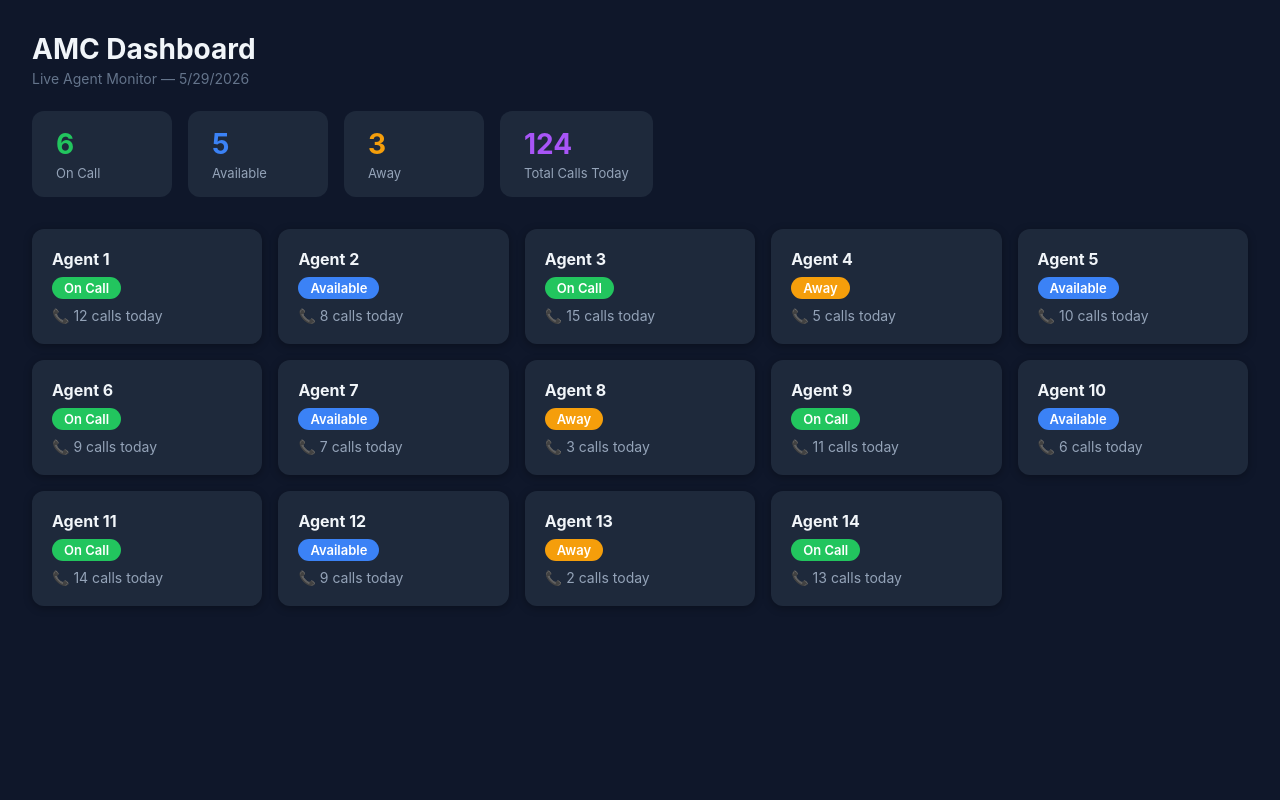
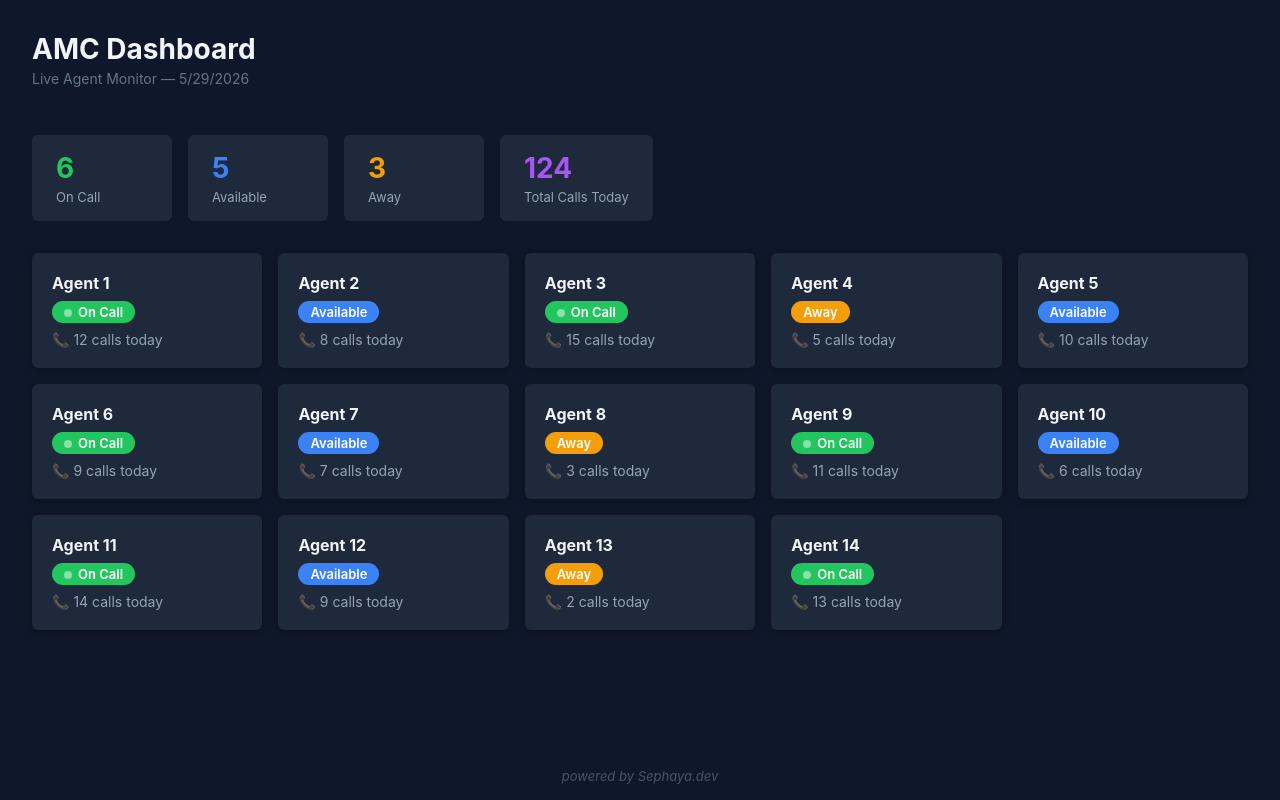
Before and after one commit to jdalmeria-tech/amccssci-dashboard, a React (Create React App) app: page / in a window 1280 px wide. Built offline with nearby package versions, Linux system fonts and the light colour scheme.

Commit message:
Session 3: blinking indicator, Sephaya branding, sticky footer, browser title

```diff
--- a/public/index.html
+++ b/public/index.html
@@ -7,7 +7,7 @@
     <meta name="theme-color" content="#000000" />
     <meta
       name="description"
-      content="Web site created using create-react-app"
+      content="AMC Dashboard"
     />
     <link rel="apple-touch-icon" href="%PUBLIC_URL%/logo192.png" />
     <!--
@@ -24,7 +24,7 @@
       work correctly both with client-side routing and a non-root public URL.
       Learn how to configure a non-root public URL by running `npm run build`.
     -->
-    <title>React App</title>
+    <title>AMC Dashboard</title>
   </head>
   <body>
     <noscript>You need to enable JavaScript to run this app.</noscript>
--- a/src/App.css
+++ b/src/App.css
@@ -12,6 +12,7 @@ body {
   background: #0f172a;
   min-height: 100vh;
   padding: 32px;
+  padding-bottom: 90px;
 }
 
 .dashboard-title {
@@ -35,7 +36,7 @@ body {
 
 .summary-card {
   background: #1e293b;
-  border-radius: 12px;
+  border-radius: 6px;
   padding: 16px 24px;
   min-width: 140px;
 }
@@ -56,3 +57,23 @@ body {
   grid-template-columns: repeat(auto-fill, minmax(200px, 1fr));
   gap: 16px;
 }
+
+.dashboard-header {
+  display: flex;
+  justify-content: space-between;
+  align-items: center;
+  margin-bottom: 24px;
+}
+
+.brand {
+  color: #475569;
+  font-size: 13px;
+  font-style: italic;
+  text-align: center;
+  padding: 16px;
+  position: fixed;
+  bottom: 0;
+  left: 0;
+  width: 100%;
+  background: #0f172a;
+}
--- a/src/App.js
+++ b/src/App.js
@@ -12,8 +12,12 @@ const summaryStats = (agents) => [
 function App() {
   return (
     <div className="dashboard">
-      <h1 className="dashboard-title">AMC Dashboard</h1>
-      <p className="dashboard-subtitle">Live Agent Monitor — {new Date().toLocaleDateString()}</p>
+      <div className="dashboard-header">
+        <div>
+          <h1 className="dashboard-title">AMC Dashboard</h1>
+          <p className="dashboard-subtitle">Live Agent Monitor — {new Date().toLocaleDateString()}</p>
+        </div>
+      </div>
 
       <div className="summary-bar">
         {summaryStats(agents).map(stat => (
@@ -27,6 +31,8 @@ function App() {
       <div className="agent-grid">
         {agents.map(agent => <AgentCard key={agent.id} agent={agent} />)}
       </div>
+
+      <div className="brand">powered by Sephaya.dev</div>
     </div>
   );
 }
--- a/src/components/AgentCard/AgentCard.css
+++ b/src/components/AgentCard/AgentCard.css
@@ -1,6 +1,6 @@
 .agent-card {
   background: #1e293b;
-  border-radius: 12px;
+  border-radius: 6px;
   padding: 20px;
   display: flex;
   flex-direction: column;
@@ -29,6 +29,21 @@
   font-size: 14px;
 }
 
+.blink-dot {
+  display: inline-block;
+  width: 8px;
+  height: 8px;
+  border-radius: 50%;
+  background: white;
+  margin-right: 6px;
+  animation: blink 1.2s infinite;
+}
+
+@keyframes blink {
+  0%, 100% { opacity: 1; }
+  40% { opacity: 0; }
+}
+
 .status-oncall {
   background: #22c55e;
 }
--- a/src/components/AgentCard/AgentCard.js
+++ b/src/components/AgentCard/AgentCard.js
@@ -1,4 +1,4 @@
-import './AgentCard.css';
+import "./AgentCard.css";
 
 const statusColor = (status) => {
   if (status === "On Call") return "status-oncall";
@@ -11,6 +11,7 @@ function AgentCard({ agent }) {
     <div className="agent-card">
       <div className="agent-name">{agent.name}</div>
       <div className={`agent-status ${statusColor(agent.status)}`}>
+        {agent.status === "On Call" && <span className="blink-dot"></span>}
         {agent.status}
       </div>
       <div className="agent-calls">📞 {agent.calls} calls today</div>
```
Also changed, not shown: public/manifest.json.
